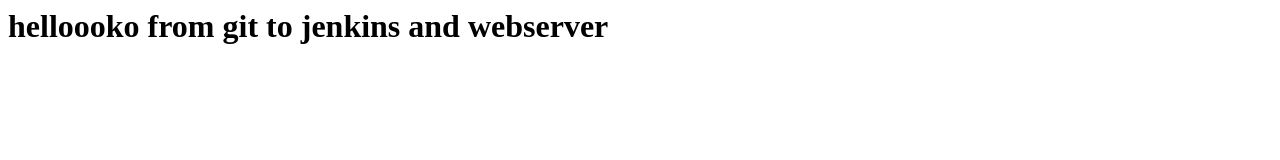
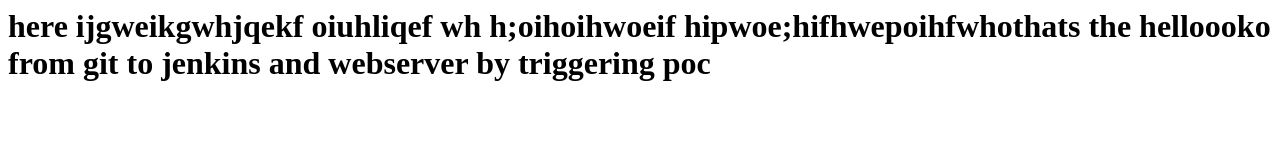
Before and after one commit to ramana-coder/Batch30, a plain HTML site: page index.html in a window 1280 px wide. Drawn offline with Linux system fonts and the light colour scheme.

Commit message:
Updated index.html with 11 new items

```diff
--- a/index.html
+++ b/index.html
@@ -1 +1 @@
-<h1> helloooko from git to jenkins and webserver </h1>
+<h1>here ijgweikgwhjqekf oiuhliqef wh h;oihoihwoeif hipwoe;hifhwepoihfwhothats the  helloooko from git to jenkins and webserver by triggering poc </h1>
```
